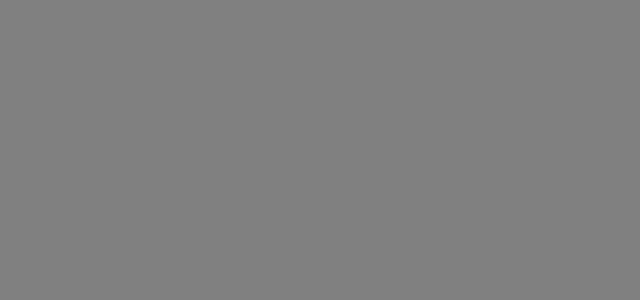
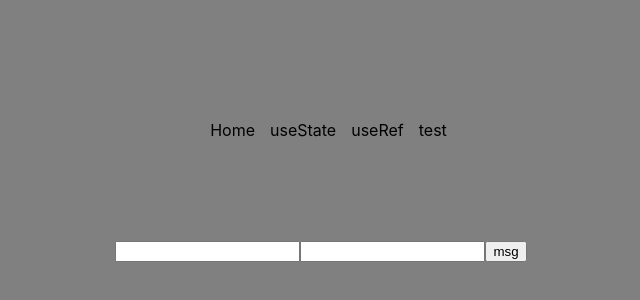
Before and after one commit to seungjin-le/React_Techmology, a React (Create React App) app: page /1 in a window 1280 px wide. Before the commit this address had no page. Shown: the part 80-380 px from the top of the page, without its empty margins (319-959 px from the left). Built offline with nearby package versions, Linux system fonts and the light colour scheme; the HTML template or start-up script is replaced by a standard one.

Commit message:
react-router, router-dom 설치

```diff
--- a/package.json
+++ b/package.json
@@ -10,8 +10,10 @@
     "@types/node": "^16.7.13",
     "@types/react": "^18.0.0",
     "@types/react-dom": "^18.0.0",
+    "node-sass": "^7.0.1",
     "react": "^18.0.0",
     "react-dom": "^18.0.0",
+    "react-router": "^6.3.0",
     "react-router-dom": "^6.3.0",
     "react-scripts": "5.0.1",
     "typescript": "^4.4.2",
--- a/src/App.tsx
+++ b/src/App.tsx
@@ -1,12 +1,12 @@
-import React from 'react';
-import {BrowserRouter, Route, Routes} from 'react-router-dom'
-import Home from './pages/home'
+import React from "react";
+import { BrowserRouter, Route, Routes } from "react-router-dom";
+import Home from "./pages/home";
 
 function App() {
   return (
     <BrowserRouter>
       <Routes>
-          <Route path='/' element={<Home/>}/>
+        <Route path="/:home" element={<Home />} />
       </Routes>
     </BrowserRouter>
   );
--- a/src/components/Layout.tsx
+++ /dev/null
@@ -1,13 +0,0 @@
-type Children = {
-  children?: JSX.Element | JSX.Element[]
-}
-
-const Layout = ({children} : Children) => {
-  return (
-    <div>
-      {children}
-    </div>
-  )
-}
-
-export default Layout;
--- /dev/null
+++ b/src/components/nav/nav.scss
@@ -0,0 +1,8 @@
+.navBody {
+  margin-bottom: 100px;
+  a{
+    margin-left: 15px;
+    text-decoration: none;
+    color: black;
+  }
+}
--- /dev/null
+++ b/src/components/nav/nav.tsx
@@ -0,0 +1,15 @@
+import "./nav.scss";
+import { Link } from "react-router-dom";
+
+const Nav = () => {
+  return (
+    <div className={"navBody"}>
+      <Link to="/">Home</Link>
+      <Link to="/useState">useState</Link>
+      <Link to="/useRef">useRef</Link>
+      <Link to="/">test</Link>
+    </div>
+  );
+};
+
+export default Nav;
--- a/src/components/useHooks/useStates/useState.tsx
+++ b/src/components/useHooks/useStates/useState.tsx
@@ -1,6 +1,6 @@
 import { useState } from "react";
 
-// useState로 2개의 input를 관리
+// useState 로 2개의 input 을 관리
 // join 이나 login 의 적합할것 같다
 const UseState = () => {
   const [form, setForm] = useState({
@@ -9,21 +9,23 @@ const UseState = () => {
   });
   const { name, msg } = form;
   const onChange = ({ target }: any) => {
+    // 불변성 유지를 위해 복사본 생성
     const nextForm = {
       ...form,
       [target.name]: target.value,
     };
     setForm(nextForm);
-    console.log(form);
   };
-  const onClick = (e?: any) => {
+  const onClick = () => {
     alert(`${name}님 의 메시지${msg}`);
+    // 메시지 출력후 input value 초기화
     setForm({
       name: "",
       msg: "",
     });
   };
   const onKeyPress = (e: any) => {
+    // 2번째 input 에서 Enter 누를시 클릭 이벤트 실행
     if (e.key === "Enter") {
       onClick();
     }
--- /dev/null
+++ b/src/container/layout/Layout.tsx
@@ -0,0 +1,17 @@
+import "./layout.scss";
+import Nav from "../../components/nav/nav";
+
+type Children = {
+  children?: JSX.Element | JSX.Element[];
+};
+
+const Layout = ({ children }: Children) => {
+  return (
+    <div className={"layoutBody"}>
+      <Nav />
+      <div>{children}</div>
+    </div>
+  );
+};
+
+export default Layout;
--- /dev/null
+++ b/src/container/layout/layout.scss
@@ -0,0 +1,4 @@
+.layoutBody{
+  text-align: center;
+  margin-top: 200px;
+}
```
Also changed, not shown: src/components/useHooks/useRef.tsx (added, +9 -0 lines), src/pages/home/index.tsx (+8 -6 lines), 2 other files (tests, documents, lock files or other folders).
